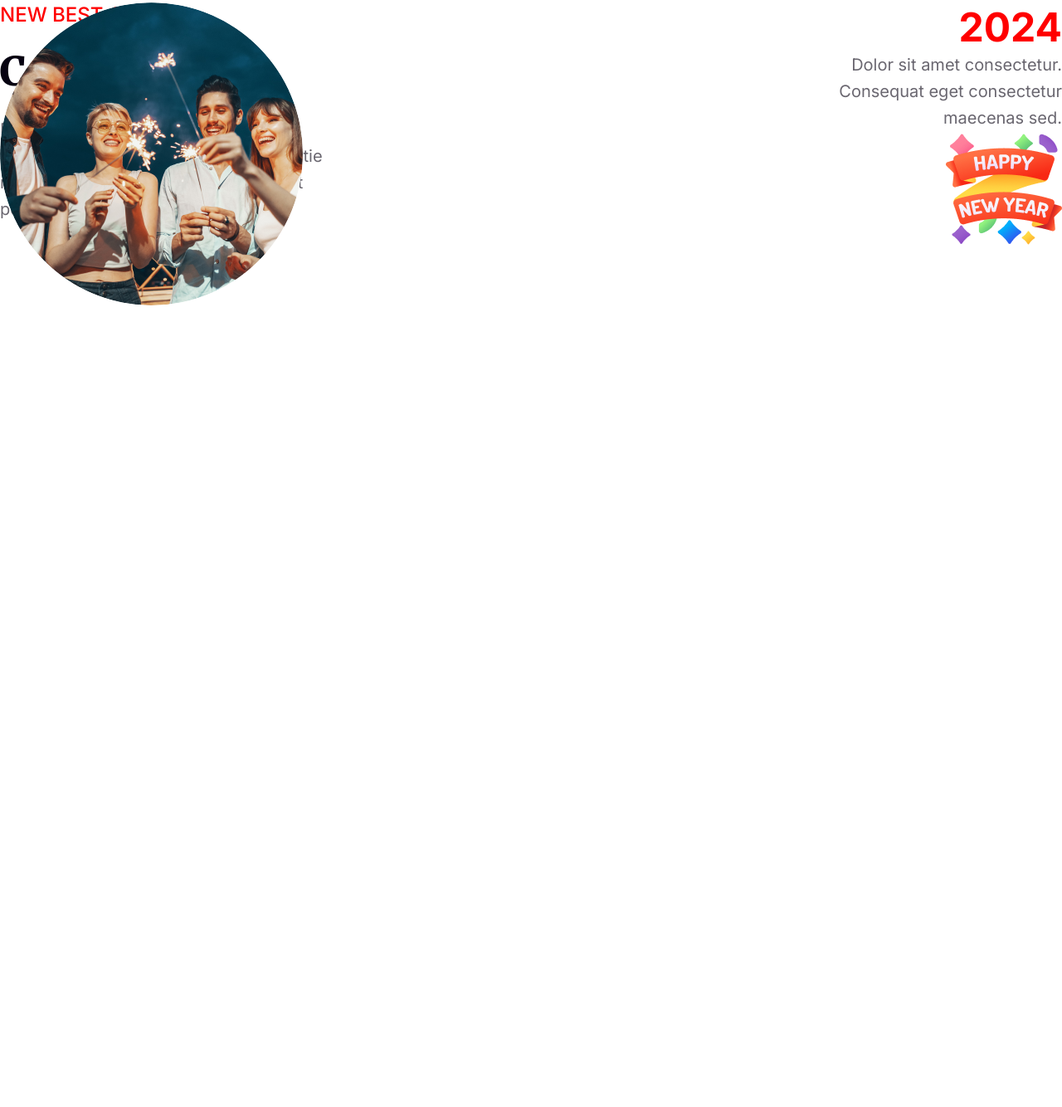
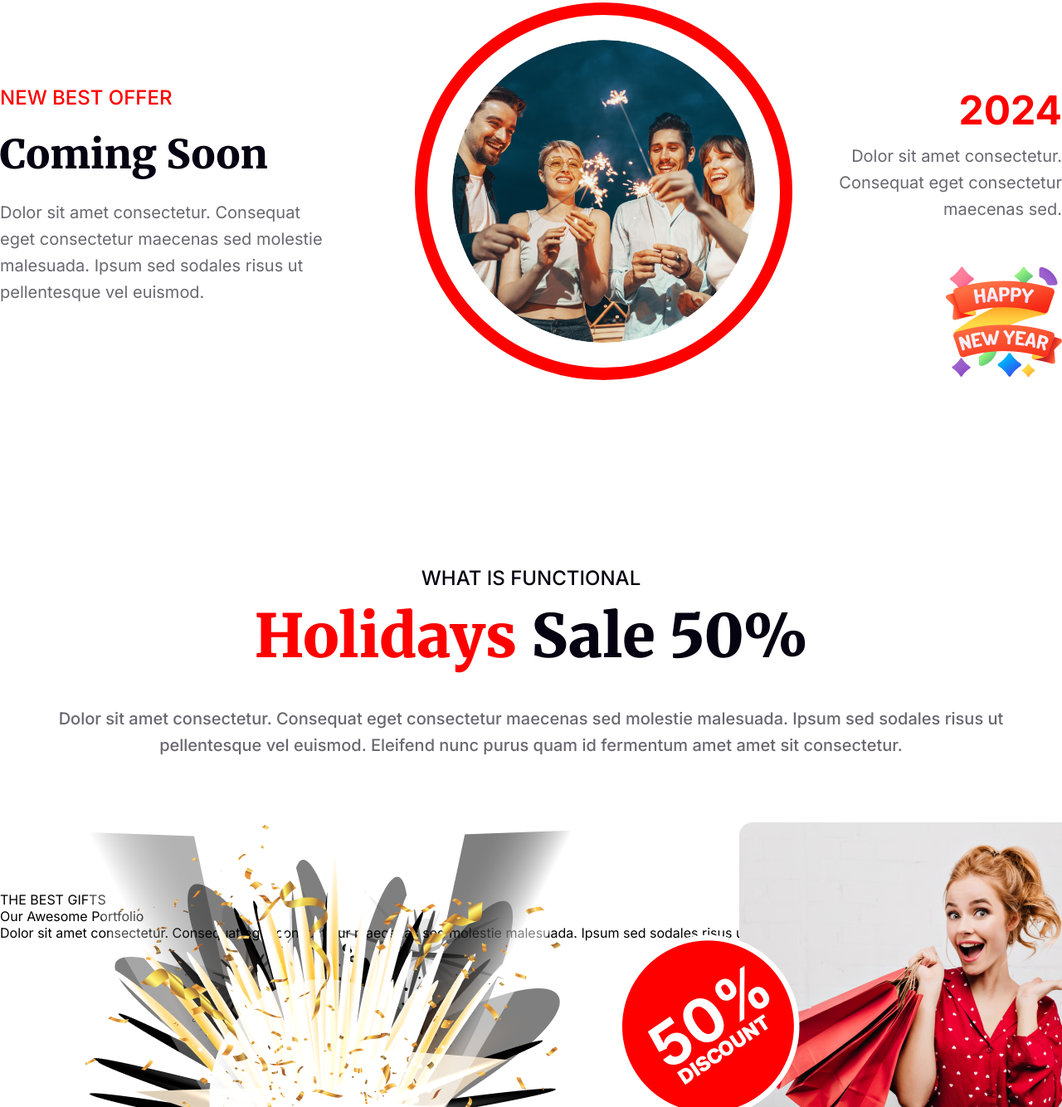
Before and after one commit to Safwanshahir/b9-a1, a plain HTML site: page index.html in a window 1280 px wide. Shown: the part 2847-4181 px from the top of the page at 83% size. Before the commit the page ends 3215 px from the top, so only its background shows below. Drawn offline with Linux system fonts and the light colour scheme.

Commit message:
added the best gift section

```diff
--- a/index.html
+++ b/index.html
@@ -26,7 +26,7 @@
         </div>
     </header>
     <main>
-        <!-- 65% OFF section -->
+        <!-- 65% OFF section start -->
         <section class="saf">
             <div class="off">
                 <div>
@@ -39,8 +39,11 @@
                 </div>
             </div>
         </section>
+        <!-- 65% OFF section end -->
+
+        <!-- welcome section start -->
         <section>
-            <!-- welcome section -->
+
             <div class="welcome text">
                 <div class="welcome-title">
                     <h1>Welcome to midnight party</h1>
@@ -51,7 +54,10 @@
                 <img class="welcome-img" src="resources/Group 70.png" alt="">
             </div>
         </section>
-        <!-- Time section -->
+        <!-- welcome section end -->
+
+
+        <!-- Time section start -->
         <section>
             <div class="time">
                 <p><span class="red-text">Place:</span> New Park Hotel</p>
@@ -60,8 +66,9 @@
                 <button class="btn-join">Join Now</button>
             </div>
         </section>
+        <!-- Time section end -->
 
-        <!-- Coming soon section  -->
+        <!-- Coming soon section start  -->
         <section class="coming">
             <div class="left-text">
                 <p class="nbo">NEW BEST OFFER</p>
@@ -71,13 +78,46 @@
             <img class="cs-picture" src="resources/Ellipse 1.png" alt="">
 
             <div class="right-text">
-                <p class="righttext-paragraph1">2024</p>
-                <p class="righttext-paragraph2">Dolor sit amet consectetur. Consequat eget consectetur maecenas sed.</p>
-                <img src="resources/Group 96.png" alt="">
+                <p class="right-text-paragraph1">2024</p>
+                <p class="right-text-paragraph2">Dolor sit amet consectetur. Consequat eget consectetur maecenas sed.</p>
+                <img class="hn-year" src="resources/Group 96.png" alt="">
+            </div>
+        </section>
+        <!-- Coming soon section end -->
+
+        <!-- Holidays Sale 50% section start  -->
+        <section class="holidays">
+            <div class="holidays-section-text">
+                <p class="wif">WHAT IS FUNCTIONAL</p>
+                <p class="holi-sale">Holidays <span class="sale-red">Sale 50%</span></p>
+                <p class="hp">Dolor sit amet consectetur. Consequat eget consectetur maecenas sed
+                    molestie malesuada. Ipsum sed sodales risus ut pellentesque vel euismod. Eleifend nunc purus quam id fermentum amet amet sit consectetur.</p>
             </div>
 
+            <img class="red-picture
+            " src="resources/Rectangle 2.png" alt="">
+
+            <img class="box-picutre" src="resources/Group 75.png" alt="">
+
+            <img class="female-picture" src="resources/Rectangle 1.png" alt="">
+
+            <img class="discount-picture" src="resources/Group 44.png" alt="">
+        </section>
+        <!-- Holidays Sale 50% section end  -->
+
+
+        <!-- Best Gift section start  -->
+        <section class="giftpart">
+            <div class="gift-section-text">
+                <p class="gift-text1">THE BEST GIFTS</p>
+                <p class="gift-text2">Our Awesome Portfolio</p>
+                <p class="gift-text3">Dolor sit amet consectetur. Consequat eget consectetur maecenas sed molestie malesuada. Ipsum sed sodales risus ut pellentesque vel euismod.</p>
+            </div>
 
         </section>
+        <!-- Best Gift section end  -->
+
+
 
 
 
--- a/style/newyear.css
+++ b/style/newyear.css
@@ -223,6 +223,7 @@ height: 7335px;
 
 .left-text {
     text-align: left;
+    margin-top: 100px;
 }
 
 .nbo {
@@ -259,23 +260,23 @@ height: 7335px;
 }
 
 .coming .cs-picture {
+    position: absolute;
+    display: block;
+    margin-left: 500px;
+    border: 15px solid red;
+    padding: 30px;
+    border-radius: 364.844px;
 
-    position: absolute;
-    text-align: center;
-    width: 364.844px;
-    height: 364.844px;
-    flex-shrink: 0;
-    border-radius: 364.844px;
-    background: url(resources/Ellipse 1.png), lightgray -91.279px 0px / 150.038% 100% no-repeat;
 
 }
 
 .right-text {
     text-align: right;
+    margin-top: 100px;
 
 }
 
-.righttext-paragraph1 {
+.right-text-paragraph1 {
     color: #F00;
     font-family: Inter;
     font-size: 48px;
@@ -284,8 +285,8 @@ height: 7335px;
     line-height: normal;
 }
 
-.righttext-paragraph2 {
-
+.right-text-paragraph2 {
+    margin-top: 10px;
     width: 276px;
     color: rgba(7, 2, 17, 0.60);
     font-family: Inter;
@@ -295,3 +296,101 @@ height: 7335px;
     line-height: 32px;
     /* 160% */
 }
+
+.hn-year {
+    margin-top: 50px;
+    width: 140px;
+    height: 140px;
+    flex-shrink: 0;
+    padding-bottom: 70px;
+}
+
+.holidays {
+    padding-top: 150px;
+    max-width: 1320px;
+    position: relative;
+    max-width: 1320px;
+    margin: 0 auto;
+}
+
+.holidays-section-text {
+    text-align: center;
+
+}
+
+.wif {
+    color: #070211;
+    font-family: Inter;
+    font-size: 24px;
+    font-style: normal;
+    font-weight: 500;
+    line-height: normal;
+}
+
+.holi-sale {
+    margin-top: 10px;
+    color: #F00;
+    text-align: center;
+    font-family: Merriweather;
+    font-size: 72px;
+    font-style: normal;
+    font-weight: 900;
+    line-height: normal;
+
+}
+
+.holi-sale .sale-red {
+    color: #070211;
+    font-family: Merriweather;
+    font-size: 72px;
+    font-style: normal;
+    font-weight: 900;
+    line-height: normal;
+
+}
+
+.hp {
+    margin-top: 28px;
+    padding: 10px 10px;
+    color: rgba(7, 2, 17, 0.60);
+    text-align: center;
+    font-family: Inter;
+    font-size: 20px;
+    font-style: normal;
+    font-weight: 500;
+    line-height: 32px;
+    /* 160% */
+}
+
+
+.red-picture {
+    position: absolute;
+    margin-top: 500px;
+}
+
+.box-picutre {
+    position: absolute;
+    padding-top: 70px;
+    padding: left 30px;
+
+}
+
+.female-picture {
+    position: absolute;
+    padding-top: 67px;
+    margin-left: 891px;
+}
+
+.discount-picture {
+    position: absolute;
+    padding-top: 160px;
+    margin-left: 700px;
+}
+
+.giftpart{
+    padding-top: 150px;
+    max-width: 1320px;
+    max-width: 1320px;
+    margin: 0 auto;
+
+}
```
